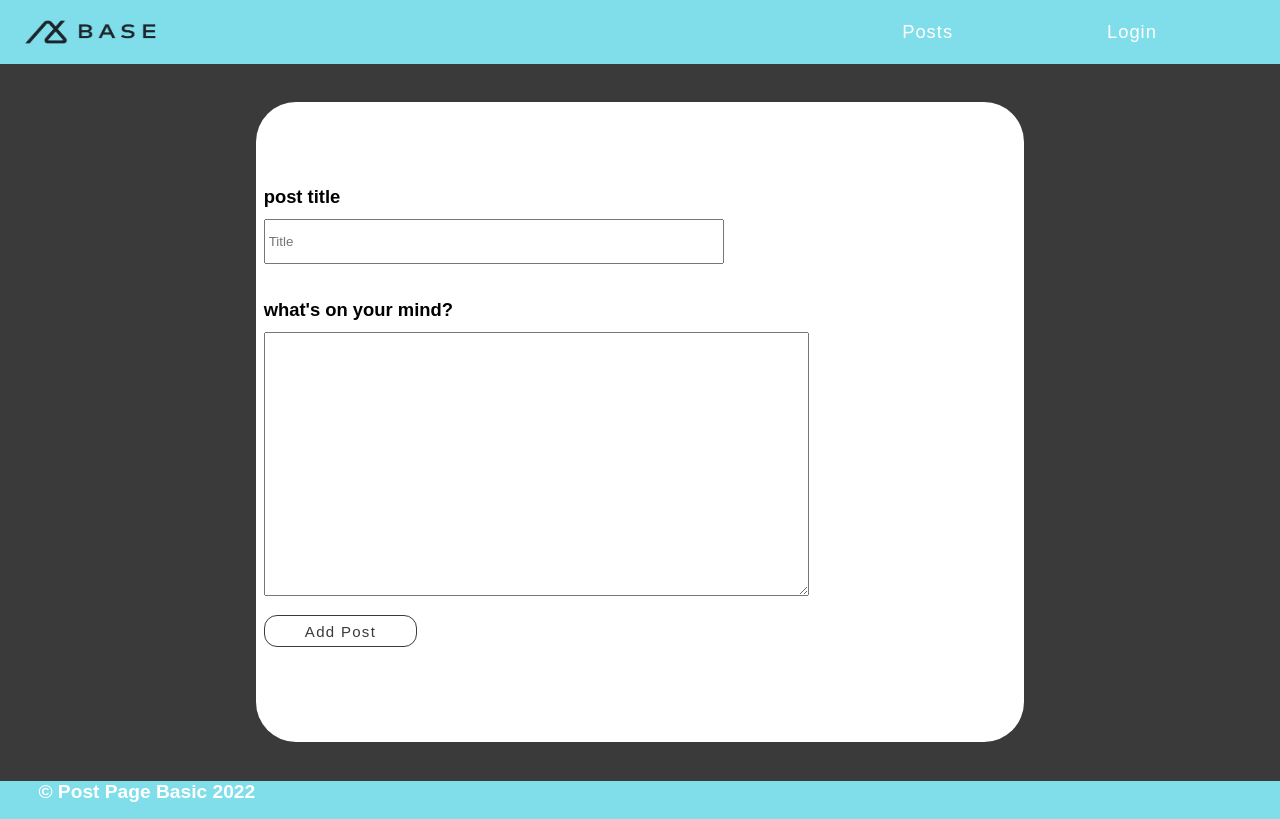
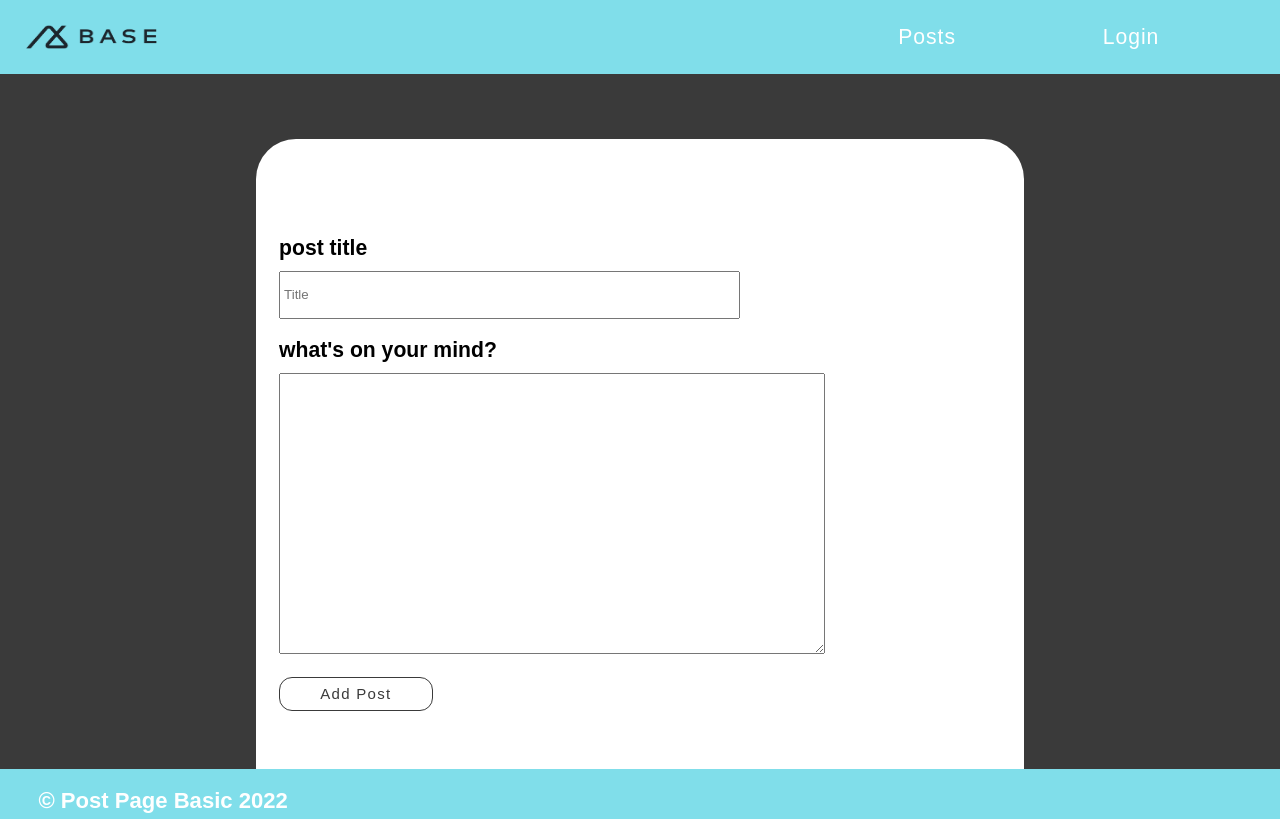
Before and after one commit to zuzannapaw/blogging_site, a React (Create React App) app: page /add in a window 1280 px wide. Built offline with nearby package versions, Linux system fonts and the light colour scheme.

Commit message:
Working on proper page display

```diff
--- a/src/components/AddPost/AddPost.js
+++ b/src/components/AddPost/AddPost.js
@@ -1,8 +1,11 @@
 import AddPostForm from "./AddPostForm"
+import { AddPostFormContainer } from "../styles/addPost/AddPostForm.styled";
 
 const AddPost = () =>{
     return(
+        <AddPostFormContainer>
         <AddPostForm/>
+        </AddPostFormContainer>
     );
 };
 
--- a/src/components/Layout/Footer/Footer.js
+++ b/src/components/Layout/Footer/Footer.js
@@ -1,16 +1,13 @@
-import { FooterStyled } from "../../styles/footer/Footer.styled";
+import { FooterStyled,FooterContainer } from "../../styles/footer/Footer.styled";
 import { FooterFlex } from "../../styles/footer/FooterFlex.styled";
 
 const Footer = () => {
   return (
+    <FooterContainer>
     <FooterStyled>
       <h2>&copy; Post Page Basic 2022</h2>
-      <FooterFlex>
-        {/* <p>link</p>
-        <p>link</p>
-        <p>link</p> */}
-      </FooterFlex>
     </FooterStyled>
+    </FooterContainer>
   );
 };
 
--- a/src/components/Layout/Nav/Layout.js
+++ b/src/components/Layout/Nav/Layout.js
@@ -1,13 +1,14 @@
 import Nav from "./Nav";
 import Footer from "../Footer/Footer"
+import { Container, MainStyled } from "../../styles/nav/Nav.styled";
 
 const Layout = (props) => {
   return (
-    <>
+    <Container>
       <Nav></Nav>
-      <main>{props.children}</main>
+      <MainStyled>{props.children}</MainStyled>
       <Footer></Footer>
-    </>
+    </Container>
   );
 };
 
--- a/src/components/styles/Global.js
+++ b/src/components/styles/Global.js
@@ -4,7 +4,9 @@ const GlobalStyles = createGlobalStyle`
 * {
     box-sizing: border-box;
 }
-body {
+html,body {
+   position:relative;
+    min-height: 100vh;
     background: ${({ theme }) => theme.colors.body};
     font-size: 1.15em;
     margin: 0;
--- a/src/components/styles/addPost/AddPostForm.styled.js
+++ b/src/components/styles/addPost/AddPostForm.styled.js
@@ -1,31 +1,34 @@
 import styled from "styled-components";
+
+export const AddPostFormContainer = styled.div`
+min-height:70%;
+box-sizing: content-box;
+`
 
 export const AddPostFormStyled = styled.form`
 display:flex;
 flex-direction:column;
-    justify-content:center;;
-    height: 40rem;
+justify-content:center;
+height: 37rem;
 border-radius:40px;
 background-color:white;
 width:60%;
-    margin: 3% auto;
+margin: 65px auto 10px auto;
 overflow:hidden;
 font-family:Arimo,sans-serif;
 
 input.post-title{
 width:60%;
 height:7%;
-    margin: 0 1%;
+margin: 0 3% 1% 3%;
 padding:3px;
-    margin-bottom:3%;
-
 }
 
 textarea.post-content{
 box-sizing: content-box;
 width:70%;
 height:40%;
-    margin: 0 1%;
+margin: 0 3%;
 font-size:1em;
 padding:3px;
 
@@ -33,13 +36,13 @@ textarea.post-content{
 
 label{
 font-weight: 600;
-    margin:1.5% 1%;
+margin:1.5% 3%;
 }
 
 button{
 width:20%;
 height:5%;
-    margin: 2.5% 1% 3%;
+margin: 3% 1% 3% 3%;
 cursor:pointer;
 background-color: white;
 color: #3a3a3a;
@@ -52,7 +55,6 @@ button{
 &:hover{
     background-color: #3a3a3a;
     color: white;
-
     }
 }
 `
--- a/src/components/styles/footer/Footer.styled.js
+++ b/src/components/styles/footer/Footer.styled.js
@@ -1,16 +1,13 @@
 import styled from "styled-components";
 
 export const FooterStyled = styled.footer`
-    position:relative;
-    bottom:0;
-    left:0;
+ position: absolute;
+    bottom: 0;
+    height:50px;
     width:100%;
     background-color: ${({ theme }) => theme.colors.footer};
     color:white;
-    margin:0;
-   font-family:Arimo, sans-serif;
-
-
+    font-family:Arimo, sans-serif;
 
 h2{
     font-size: 1.2rem;
@@ -18,3 +15,10 @@ h2{
 }
 
 `
+
+export const FooterContainer = styled.div`
+    min-height: 100%;
+    height: 100%;
+    margin: 0 auto -4em;
+
+`
--- a/src/components/styles/footer/FooterFlex.styled.js
+++ b/src/components/styles/footer/FooterFlex.styled.js
@@ -3,5 +3,4 @@ import styled from "styled-components";
 export const FooterFlex = styled.div`
 display:flex;
 align-self:flex-end;
-
 `
--- a/src/components/styles/login/LoginStyled.styled.js
+++ b/src/components/styles/login/LoginStyled.styled.js
@@ -2,19 +2,20 @@ import styled from "styled-components";
 
 
 export const LoginContainer = styled.div`
-display:flex;
-height:100%;
+display: flex;
+justify-content: stretch;
+box-sizing: content-box;
 `
 
 export const LoginCardStyled = styled.div`
 display:flex;
 flex-direction:column;
 justify-content:center;
-min-height:37.7rem;
+min-height:37rem;
 border-radius:50px;
 background-color:white;
 width:25%;
-margin: 3% auto;
+margin:60px auto 9px auto;
 
 `
 
--- /dev/null
+++ b/src/components/styles/logoutInfo/logoutInfoStyled.js
@@ -0,0 +1,6 @@
+import styled from "styled-components";
+
+export const LogoutInfoDiv = styled.div`
+height:100px;
+width:100px
+`
--- a/src/components/styles/nav/Nav.styled.js
+++ b/src/components/styles/nav/Nav.styled.js
@@ -37,8 +37,7 @@ export const NavStyled = styled.nav`
     color:white;
     font-family:Arimo,sans-serif;
     font-weight: 500;
-    font-size:1.1em;
-    border-bottom:1px solid white;
+    font-size:0.9em;
   }
 `;
 
@@ -54,3 +53,14 @@ export const Logo = styled.img`
   width: 13%;
   height: 50px;
 `;
+
+export const Container = styled.div`
+ display: flex;
+  flex-direction: column;
+  justify-content: space-between;
+  min-height: 100vh;
+`
+
+export const MainStyled = styled.main`
+flex:1;
+`
--- a/src/components/styles/posts/Post.styled.js
+++ b/src/components/styles/posts/Post.styled.js
@@ -91,8 +91,8 @@ export const ButtonMore = styled.button`
 export const ButtonFav = styled.button`
   width: 15%;
   height: 10%;
-  border: 1.5px solid #d32f2f;
-  color: #d32f2f;
+  border: 1.5px solid #E0AA94;
+  color: #E0AA94;
   background-color: white;
   border-radius: 20px;
   font-family: Arimo, sans-serif;
@@ -100,12 +100,12 @@ export const ButtonFav = styled.button`
   margin-bottom: 2%;
 
   &:hover {
-    background-color: #d32f2f;
+    background-color: #E0AA94;
     color: white;
   }
 
   ${props => props.fav && css`
-  background-color: #d32f2f;
+  background-color: #E0AA94;
     color:white;
   `}
 
```
Also changed, not shown: src/components/LogoutInfo/LogoutInfo.js (added, +16 -0 lines). Lines whose indentation alone changed are shown as unchanged.
